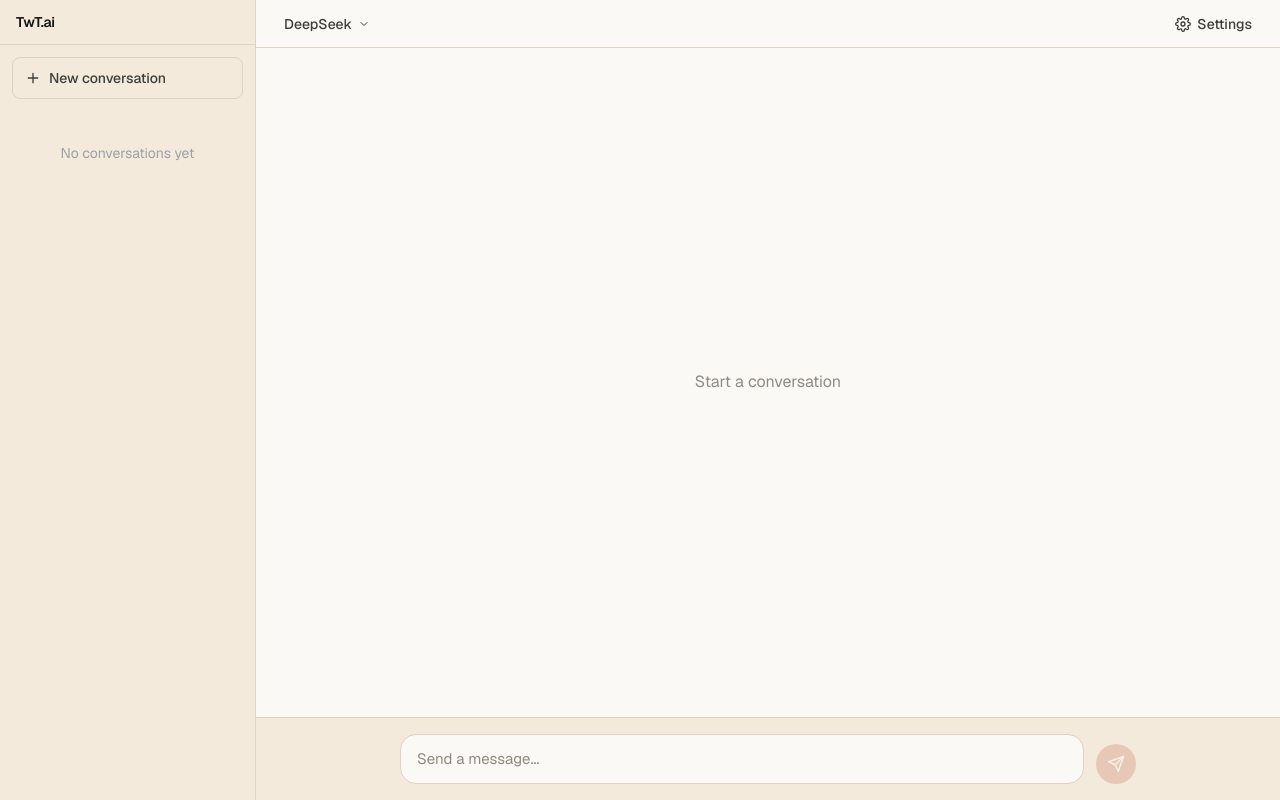
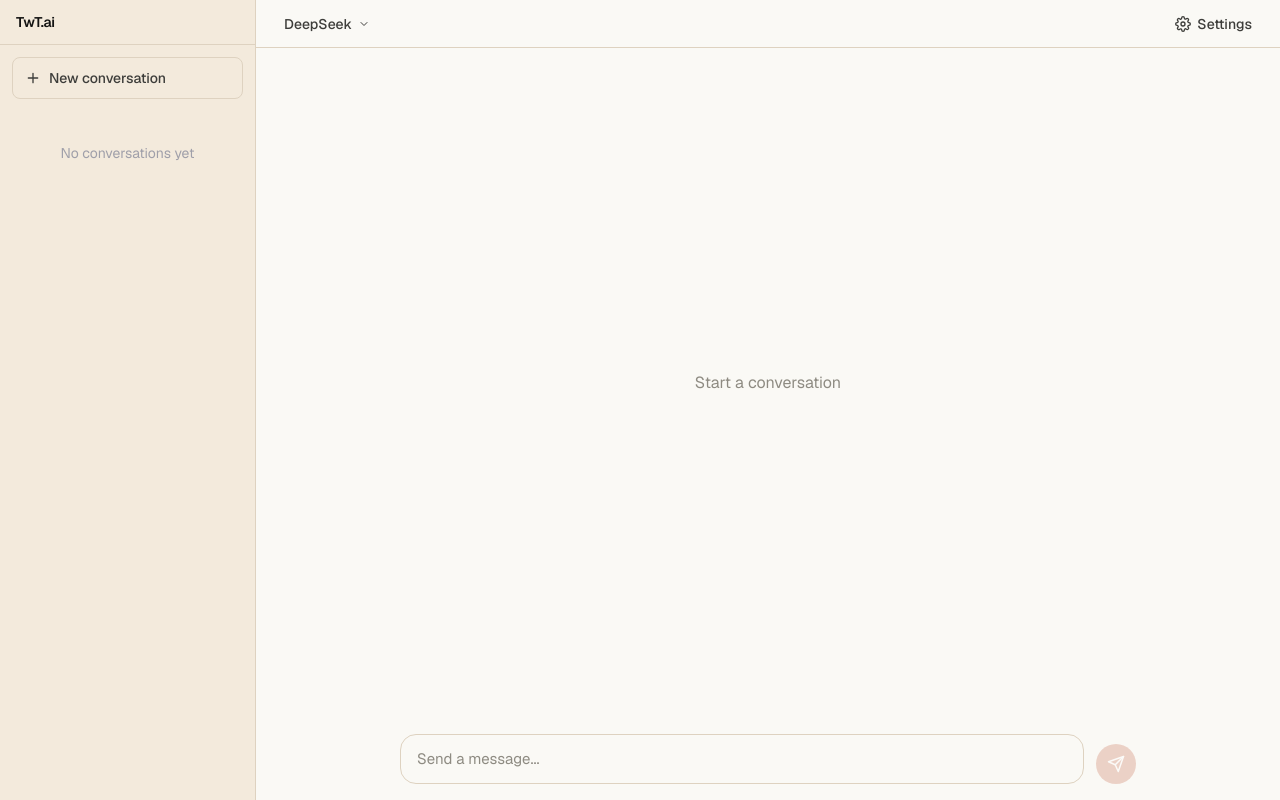
Before and after one commit to Yi-07/TwT.ai, a Next.js app: page /c/1 in a window 1280 px wide. Built offline with nearby package versions, Linux system fonts and the light colour scheme.

Commit message:
feat: remove input bar enclosure — transparent textarea, no background/border
Stripped outer bar background, top border, and textarea fill color.
Textarea uses bg-transparent with hairline outline only on focus.
Input area floats directly on the page without any visual enclosure.

```diff
--- a/components/chat/InputBar.tsx
+++ b/components/chat/InputBar.tsx
@@ -48,7 +48,7 @@ export function InputBar({ onSend, onStop, isStreaming }: InputBarProps) {
   );
 
   return (
-    <div className="shrink-0 border-t border-hairline bg-canvas-soft dark:border-hairline dark:bg-surface-dark">
+    <div className="shrink-0">
       <div className="mx-auto flex max-w-3xl items-end gap-3 px-4 py-4">
         <textarea
           ref={textareaRef}
@@ -60,7 +60,7 @@ export function InputBar({ onSend, onStop, isStreaming }: InputBarProps) {
           onKeyDown={handleKeyDown}
           placeholder="Send a message..."
           rows={1}
-          className="flex-1 resize-none rounded-2xl border border-hairline bg-canvas px-4 py-3 text-[15px] leading-relaxed text-ink placeholder:text-muted-soft focus:border-primary focus:outline-none dark:border-hairline dark:bg-surface-dark-elevated dark:text-on-dark dark:placeholder:text-on-dark-soft dark:focus:border-primary"
+          className="flex-1 resize-none rounded-2xl border border-hairline bg-transparent px-4 py-3 text-[15px] leading-relaxed text-ink placeholder:text-muted-soft focus:border-primary focus:outline-none dark:border-hairline dark:text-on-dark dark:placeholder:text-on-dark-soft dark:focus:border-primary"
         />
 
         {isStreaming ? (
```
